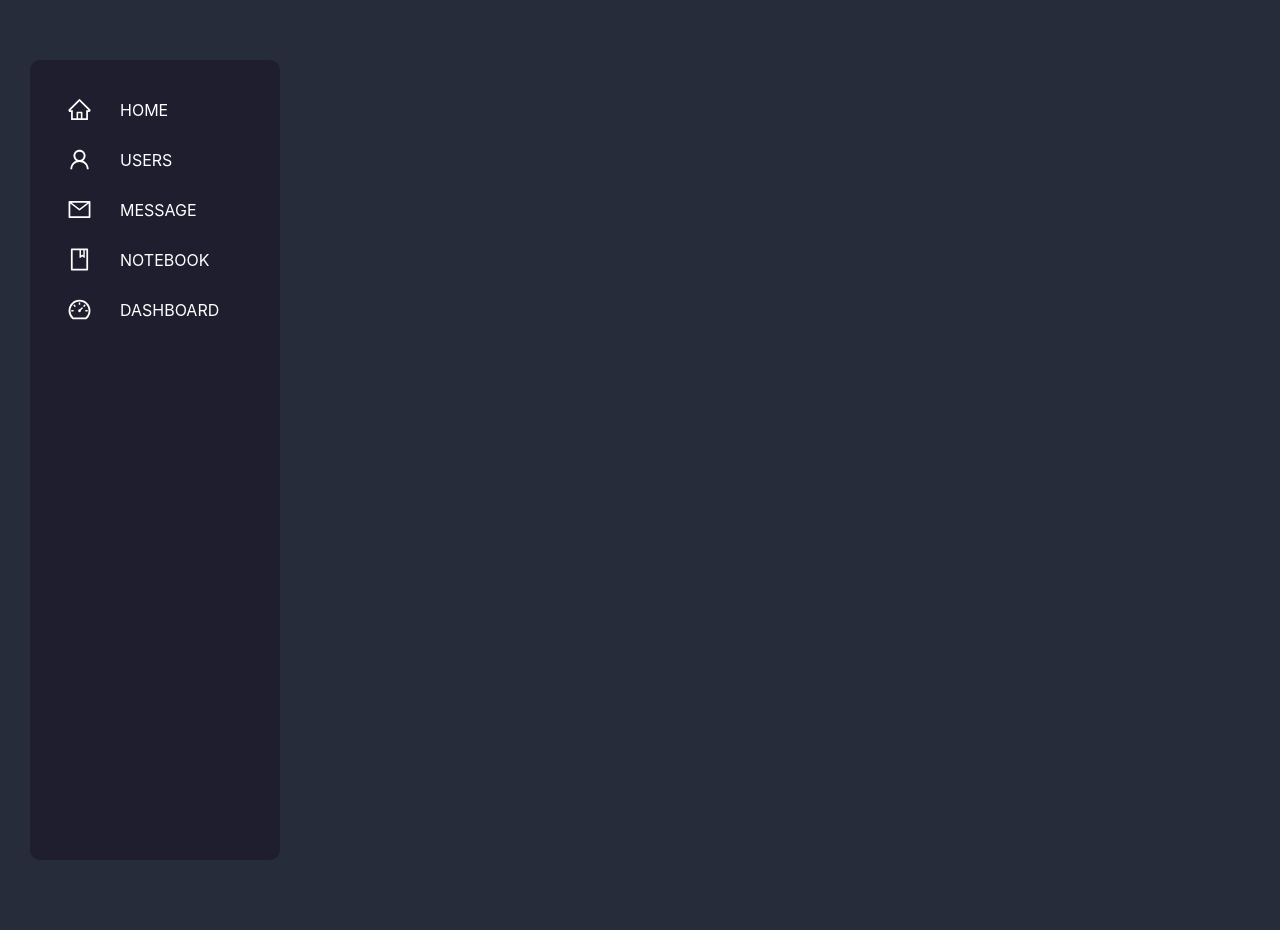
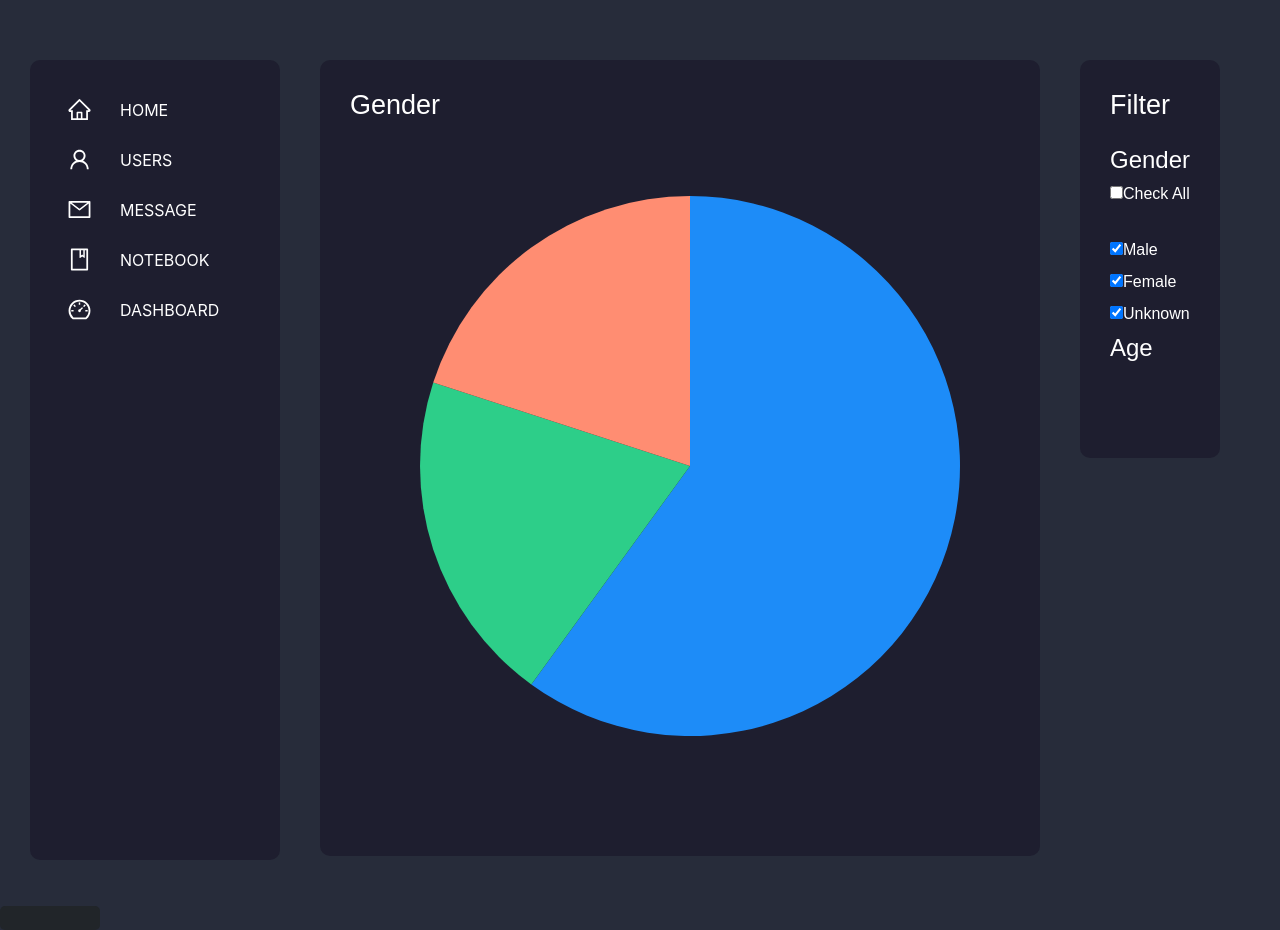
Before and after one commit to q15517110516/Dashboard, a React (Create React App) app: page /Dashboard/Piechart in a window 1280 px wide. Before the commit the page ends 800 px from the top, so only its background shows below. Built offline with nearby package versions, Linux system fonts and the light colour scheme.

Commit message:
piechart

```diff
--- a/src/charts/BarChart/barchart.js
+++ b/src/charts/BarChart/barchart.js
@@ -92,7 +92,7 @@ const draw = (props) => {
             .attr("class", "mouseout")
             .style("fill", "url(#linear-gradient)");
         tooltip.transition()
-                .duration(500)
+                .duration(200)
                 .style("opacity", 0)
 
     }
--- a/src/charts/LineChart/linechart.js
+++ b/src/charts/LineChart/linechart.js
@@ -57,7 +57,7 @@ const draw = (props) => {
             .attr("class", "mouseout")
             .attr("r", radius);
         tooltip.transition()
-                .duration(500)
+                .duration(200)
                 .style("opacity", 0)
 
     }
--- a/src/charts/PieChart/piechart.js
+++ b/src/charts/PieChart/piechart.js
@@ -1,4 +1,5 @@
 import * as d3 from 'd3';
+import './style.css';
 
 const draw = (props) => {
     const data = props.data;
@@ -32,7 +33,7 @@ const draw = (props) => {
     let radius = Math.min(width, height) / 2;
 
     let color = d3.scaleOrdinal()
-                .range(['steelblue', 'LightBlue', 'LightSteelBlue']);
+                .range(['#1d8cf8', '#2dce89', '#ff8d72']);
 
     let arc = d3.arc()
                 .innerRadius(0)
@@ -44,7 +45,37 @@ const draw = (props) => {
                 })
                 .sort(null);
 
-    svg.selectAll('path')
+    // Set tooltip to show the data
+    let tooltip = d3.select("body")
+                    .append("div")
+                    .attr("class", "tooltip-pie");
+
+    // Add mouseover events
+    function handleMouseOver(d){
+        d3.select(this)
+            .attr("class", "mouseover")
+
+        tooltip.transition()
+            .duration(200)
+            .style("opacity", 0.8);
+        tooltip.html(d.data.label)
+            .style("left", (d3.event.pageX) + "px")
+            .style("top", (d3.event.pageY) + "px");
+    }
+
+    // Add mouseout events
+    function handleMouseOut(d){
+        d3.select(this)
+            .attr("class", "mouseout")
+
+        tooltip.transition()
+                .duration(200)
+                .style("opacity", 0)
+
+    }
+
+
+    let path = svg.selectAll('path')
         .data(pie(dataset))
         .enter()
         .append('path')
@@ -53,29 +84,33 @@ const draw = (props) => {
             return color(d.data.label);
         });
 
-    let legendG = svg.selectAll(".legend")
-                    .data(pie(dataset))
-                    .enter()
-                    .append('g')
-                    .attr("transform", function(d, i){
-                        return "translate(" + (i * 70 - 100) + "," + 110 + ")";
-                    })
-                    .attr("class", "legend");
+    path.on('mouseover', handleMouseOver)
+        .on('mouseout', handleMouseOut);
 
-    legendG.append("rect")
-            .attr("width", 10)
-            .attr("height", 10)
-            .attr("fill", function(d, i){
-                return color(i);
-            });
 
-    legendG.append("text")
-            .text(function(d){
-                return d.data.label;
-            })
-            .style("font-size", 12)
-            .attr("y", 10)
-            .attr("x", 11);
+    // let legendG = svg.selectAll(".legend")
+    //                 .data(pie(dataset))
+    //                 .enter()
+    //                 .append('g')
+    //                 .attr("transform", function(d, i){
+    //                     return "translate(" + (i * 70 - 100) + "," + 110 + ")";
+    //                 })
+    //                 .attr("class", "legend");
+
+    // legendG.append("rect")
+    //         .attr("width", 10)
+    //         .attr("height", 10)
+    //         .attr("fill", function(d, i){
+    //             return color(i);
+    //         });
+
+    // legendG.append("text")
+    //         .text(function(d){
+    //             return d.data.label;
+    //         })
+    //         .style("font-size", 20)
+    //         .attr("y", 10)
+    //         .attr("x", 11);
 
     }
 
--- /dev/null
+++ b/src/charts/PieChart/style.css
@@ -0,0 +1,13 @@
+.tooltip-pie {
+    position: absolute;
+    text-align: left;
+    z-index: 10;
+    width: 100px;
+    height: auto;
+    padding: 12px;
+    font: 18px sans-serif;
+    color: white;
+    background-color: #212529;
+    border-radius: 5px;
+    pointer-events: none;
+}
--- /dev/null
+++ b/src/components/DashBoard/PieChart/Filter.css
@@ -0,0 +1,6 @@
+.filter-box {
+    display: flex;
+    flex-direction: column;
+    padding: 0 30px 50px 30px;
+    height: 100%;
+}
--- a/src/views/Filter/Filter.js
+++ b/src/components/DashBoard/PieChart/Filter.js
@@ -1,6 +1,7 @@
 import React, { Component } from 'react';
 import { Slider, Checkbox, Divider } from 'antd';
 import './Filter.css';
+
 
 const CheckboxGroup = Checkbox.Group;
 
@@ -42,10 +43,10 @@ export class Filter extends Component {
     }
     render() {
         return (
-            <div id="view3" className="pane">
-                <div className="header">Filter</div>
-                <h3>Gender</h3>
-                <div style={{ width: 275, margin: 5 }}>
+            <div className="filter-box">
+                <div className="title">Filter</div>
+                <h4>Gender</h4>
+                <div className="checkbox">
                     <Checkbox
                         indeteriminate = {this.state.indeterminate}
                         onChange = {this.onCheckAllChange}
@@ -55,7 +56,7 @@ export class Filter extends Component {
                     </Checkbox>
                 </div>
                 <br />
-                <div style={{ width: 275, margin: 5 }}>
+                <div className="checkboxGroup">
                     <CheckboxGroup
                         options = {plainOptions}
                         value = {this.state.checkedList}
@@ -63,7 +64,7 @@ export class Filter extends Component {
 
                 </div>
                 <Divider />
-                <h3>Age</h3>
+                <h4>Age</h4>
                 <Slider defaultValue={0} onChange = {this.onChangeSlider} />
             </div>
         )
--- /dev/null
+++ b/src/components/DashBoard/PieChart/MyPiechart.css
@@ -0,0 +1,9 @@
+.gender {
+    display: flex;
+    flex-direction: column;
+    padding: 0 30px 50px 30px;
+}
+
+.mypiechart {
+    margin: 30px;
+}
--- /dev/null
+++ b/src/components/DashBoard/PieChart/MyPiechart.js
@@ -0,0 +1,21 @@
+import React, { Component } from 'react';
+import PieChart from '../../../charts/PieChart';
+import './MyPiechart.css';
+
+
+export class MyPiechart extends Component {
+    render() {
+        const { data } = this.props;
+        return (
+            <div className="gender">
+                <div className="title">Gender</div>
+                <div className="mypiechart">
+                    <PieChart data={data} width={600} height={600} />
+                </div>
+
+            </div>
+        )
+    }
+}
+
+export default MyPiechart
--- a/src/components/DashBoard/PieChart/Piechart.css
+++ b/src/components/DashBoard/PieChart/Piechart.css
@@ -0,0 +1,22 @@
+.piechart {
+    display: flex;
+    flex-direction: row;
+    color: white;
+    font-family: sans-serif;
+    width: 100%;
+    height: 100%;
+}
+
+.my-piechart {
+    border-radius: 10px;
+    background-color: #1E1E2F;
+    margin-right: 40px;
+    flex: none;
+}
+
+.filter {
+    flex: 1;
+    background-color: #1E1E2F;
+    border-radius: 10px;
+    height: 50%;
+}
--- a/src/components/DashBoard/PieChart/Piechart.js
+++ b/src/components/DashBoard/PieChart/Piechart.js
@@ -1,10 +1,47 @@
-import React, { Component } from 'react'
+import React, { Component } from 'react';
+import MyPiechart from './MyPiechart';
+import Filter from './Filter';
+import data from '../../../data';
+import './Piechart.css';
+
 
 export class Piechart extends Component {
+    constructor(props){
+        super(props);
+        this.state={
+            selectUser: data[0],
+            includedGender: ['Male', 'Female', 'Unknown'],
+            greaterThenAge: 0,
+
+        }
+    };
+
+    changeGreaterThenAge = value => {
+        this.setState({
+            greaterThenAge: value
+        });
+    };
+
+    changeIncludedGender = value => {
+        this.setState({
+            includedGender: value
+        });
+    };
+
     render() {
+        const {greaterThenAge, includedGender} = this.state;
+        const filteredData = data.filter(user=>includedGender.indexOf(user.gender) !== -1)
+                                .filter(user=>user.age > greaterThenAge);
+
         return (
-            <div>
-
+            <div className="piechart">
+                <div className="my-piechart">
+                    <MyPiechart data={filteredData}/>
+                </div>
+                <div className="filter">
+                    <Filter changeGreaterThenAge={this.changeGreaterThenAge}
+                            changeIncludedGender={this.changeIncludedGender}/>
+                </div>
             </div>
         )
     }
--- a/src/views/PerformanceSheet/PerformanceSheet.css
+++ /dev/null
@@ -1,3 +0,0 @@
-#view4 {
-    height: 300px;
-}
```
Also changed, not shown: src/views/PerformanceSheet/PerformanceSheet.js (deleted, +0 -20 lines).
